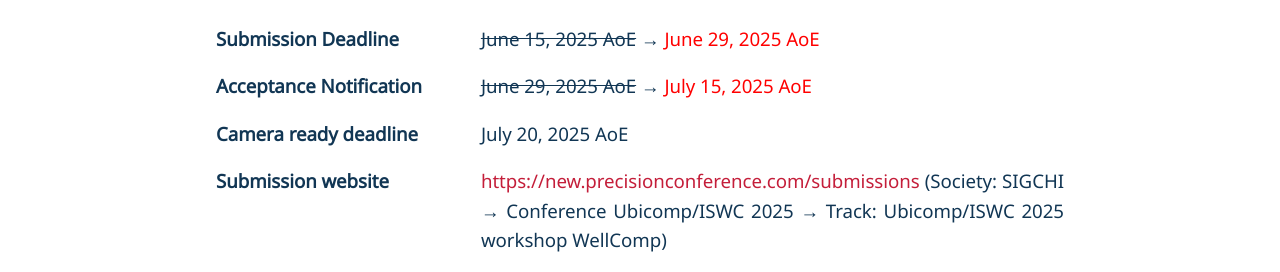
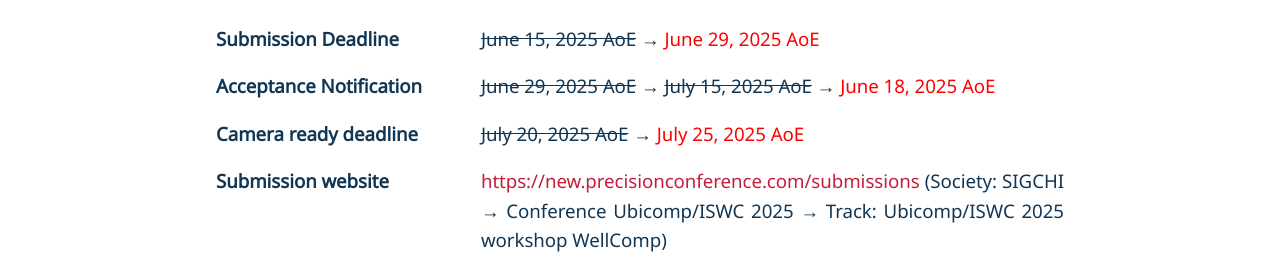
Before and after one commit to wellcomp2025/wellcomp2025.github.io, a plain HTML site: page cfp.html in a window 1280 px wide. Shown: the part 512-784 px from the top of the page. Drawn offline with Linux system fonts and the light colour scheme; a web font is replaced by a local one.

Commit message:
2025_07_16_18_03

```diff
--- a/cfp.html
+++ b/cfp.html
@@ -50,12 +50,12 @@
         </tr>
         <tr>
           <td><b>Acceptance Notification</b></td>
-          <td> <del>June 29, 2025 AoE</del> → <span style="color: red;">July 15, 2025 AoE</span></td>
+          <td> <del>June 29, 2025 AoE</del> → <del>July 15, 2025 AoE</del> → <span style="color: red;">June 18, 2025 AoE</span></td>
 
         </tr>
         <tr>
           <td><b>Camera ready deadline</b></td>
-          <td>July 20, 2025 AoE</td>
+          <td> <del>July 20, 2025 AoE</del> → <span style="color: red;">July 25, 2025 AoE</span></td>
         </tr>
         <tr>
            <td><b>Submission website</b></td>
@@ -64,7 +64,7 @@
       </td>
       <tr>
           <td><b>Camera ready instructions</b></td>
-          <td style="text-align: justify;"> Papers submitted for review should be 4-6 pages long (excluding references) in the double-column format. Camera-ready papers (i.e., after conditional acceptance) should follow the instructions from publication vendor of UbiComp<a href="https://www.ubicomp.org/ubicomp-iswc-2025/authors/formatting/">here</a>.</td>
+          <td style="text-align: justify;"> Papers submitted for review should be 4-6 pages long (excluding references) in the double-column format. Camera-ready papers (i.e., after conditional acceptance) should follow the instructions from publication vendor of UbiComp <a href="https://www.ubicomp.org/ubicomp-iswc-2025/authors/formatting/">here</a>.</td>
         </tr>
       </table>
 
```
